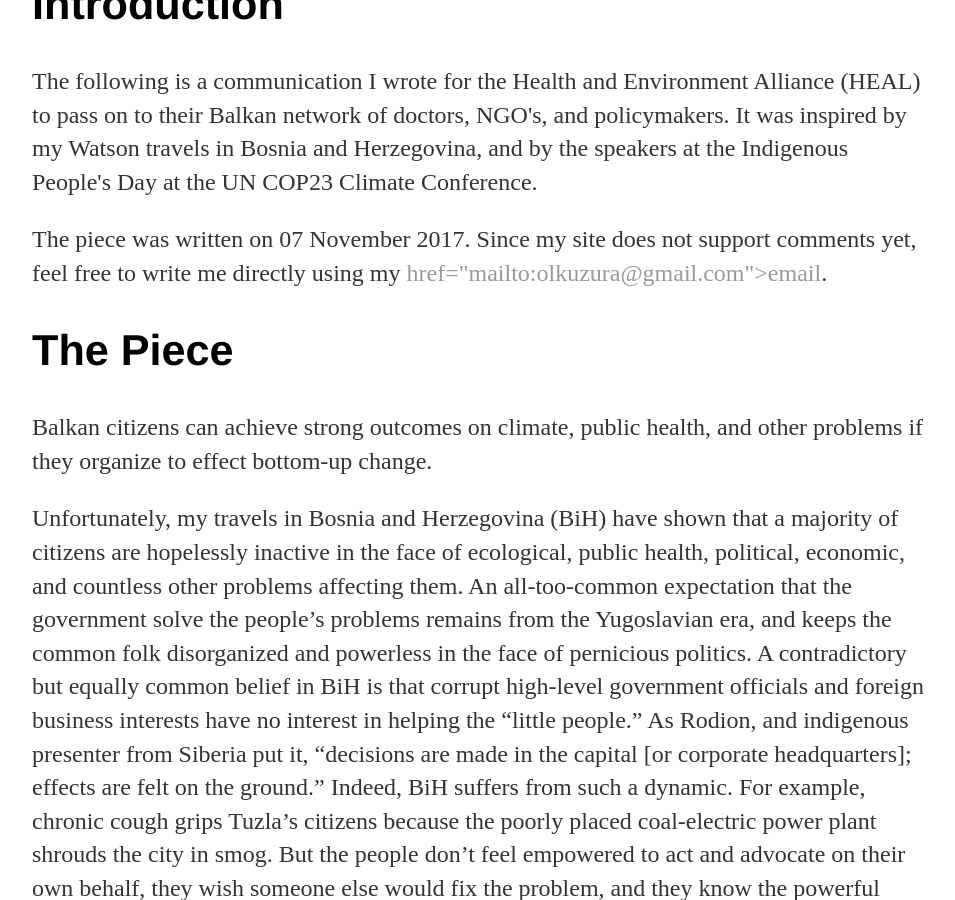
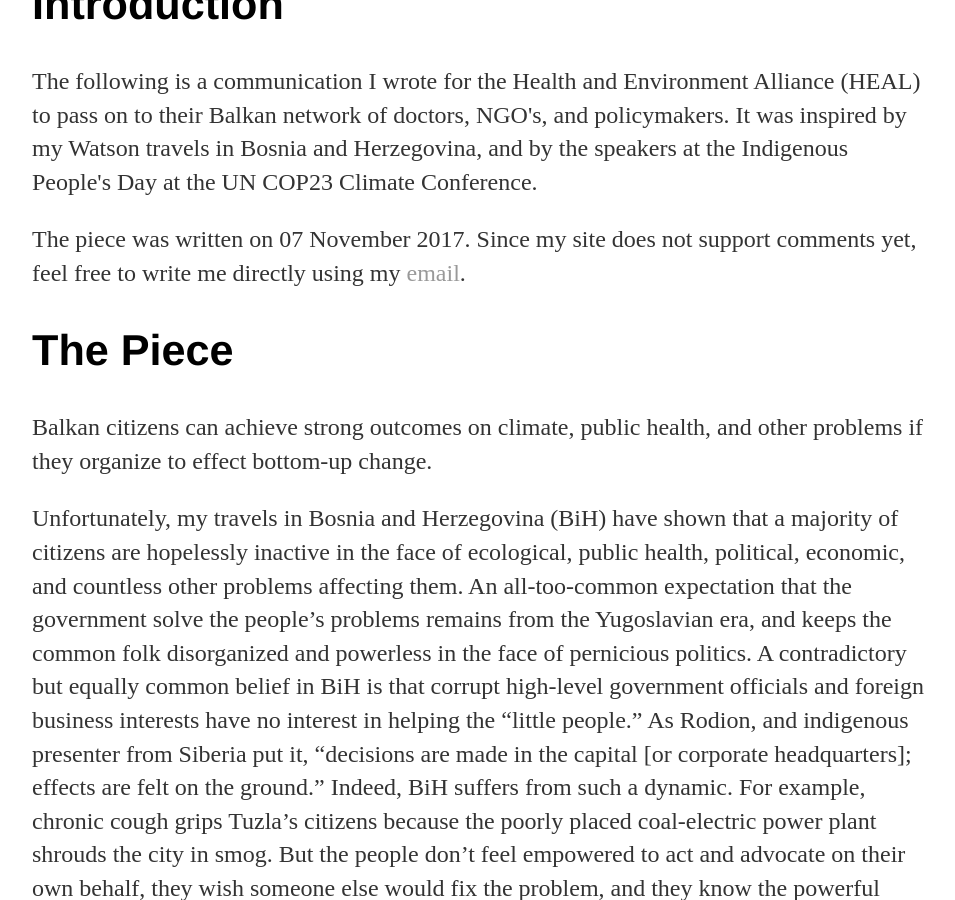
Before and after one commit to kuzura/kuzura.github.io, a Jekyll site: the page built from _posts/2017-11-19-Mobilizing-Bottom-Up-Action-In-The-Balkans.md, in a window 1280 px wide and 900 px high, scrolled down 346 px. Shown: the whole window, without its empty margins (160-1115 px from the left). Built offline with Jekyll 4.4.1, drawn with Linux system fonts in a browser that asks for light colours.

Commit message:
Update 2017-11-19-Mobilizing-Bottom-Up-Action-In-The-Balkans.md

```diff
--- a/_posts/2017-11-19-Mobilizing-Bottom-Up-Action-In-The-Balkans.md
+++ b/_posts/2017-11-19-Mobilizing-Bottom-Up-Action-In-The-Balkans.md
@@ -12,7 +12,7 @@ date: 2017-11-19
 
 <p>
 	The piece was written on 07 November 2017.
-	Since my site does not support comments yet, feel free to write me directly using my <a>href="mailto:olkuzura@gmail.com">email</a>.
+	Since my site does not support comments yet, feel free to write me directly using my <a href="mailto:olkuzura@gmail.com">email</a>.
 </p>
 
 <h2>The Piece</h2>
```
